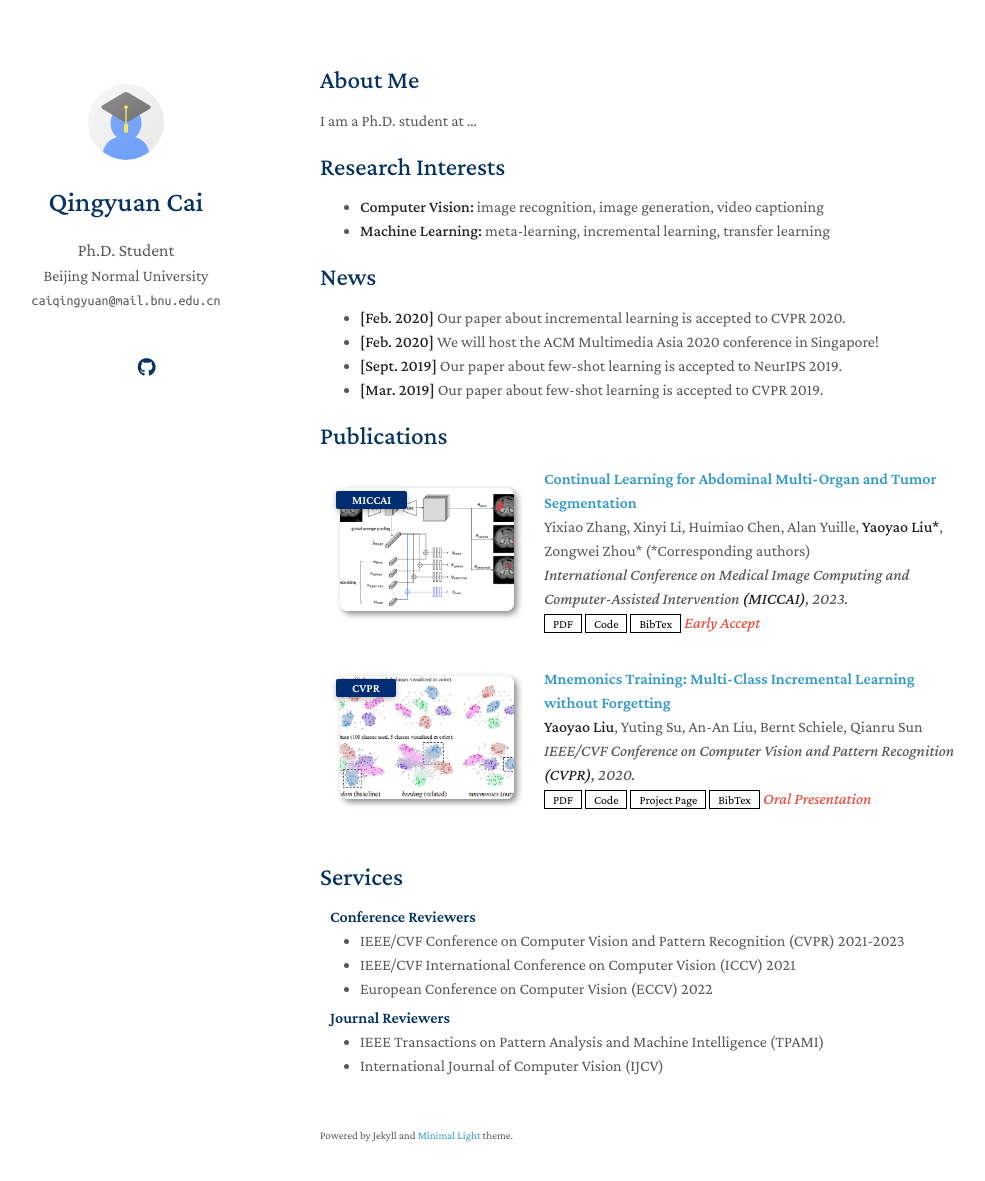
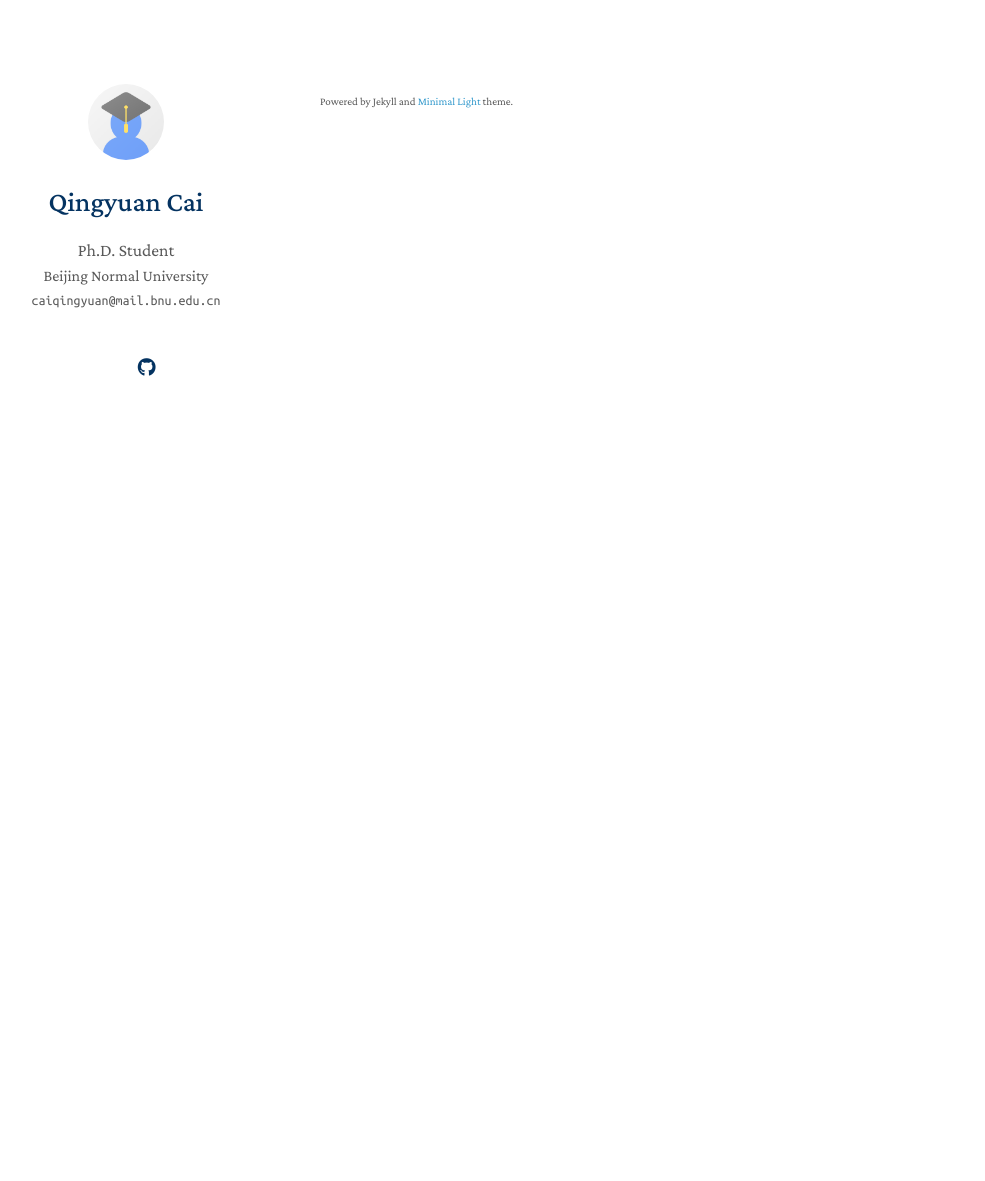
Before and after one commit to Andyen512/Andyen512.github.io, a Jekyll site: the page built from index.md, in a window 1280 px wide and 1216 px high. Shown: the top 1181 px of the window, without its empty margins (150-1135 px from the left). Built offline with Jekyll 4.4.1, drawn with Linux system fonts in a browser that asks for light colours; a style sheet for code colours, icons or effects is not loaded; our own code applies the rules of GitHub Pages for plain Markdown files.

Commit message:
first commit

```diff
--- a/index.md
+++ b/index.md
@@ -2,7 +2,7 @@
 layout: homepage
 ---
 
-## About Me
+<!-- ## About Me
 
 I am a Ph.D. student at ...
 
@@ -20,4 +20,4 @@ I am a Ph.D. student at ...
 
 {% include_relative _includes/publications.md %}
 
-{% include_relative _includes/services.md %}
+{% include_relative _includes/services.md %} -->
```
